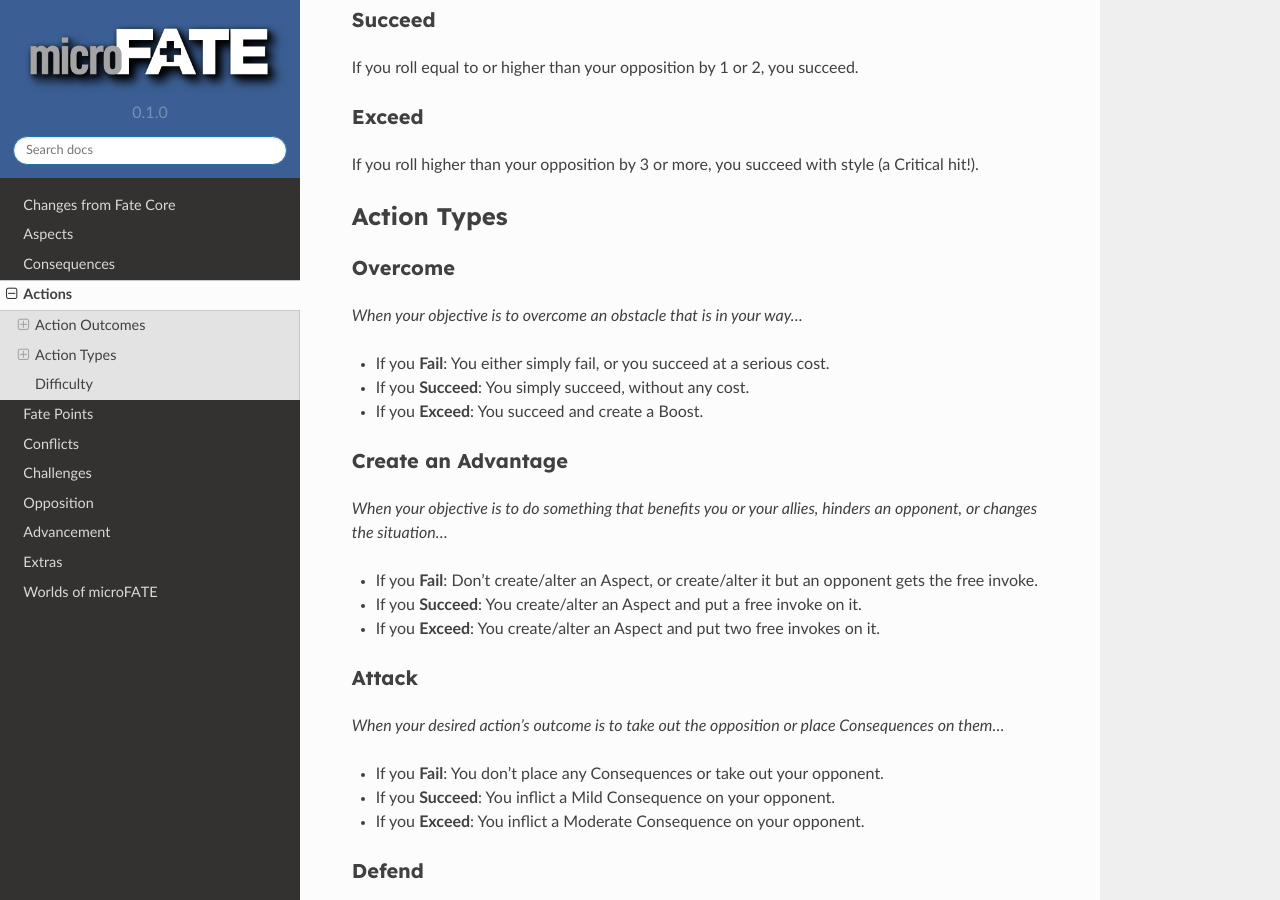
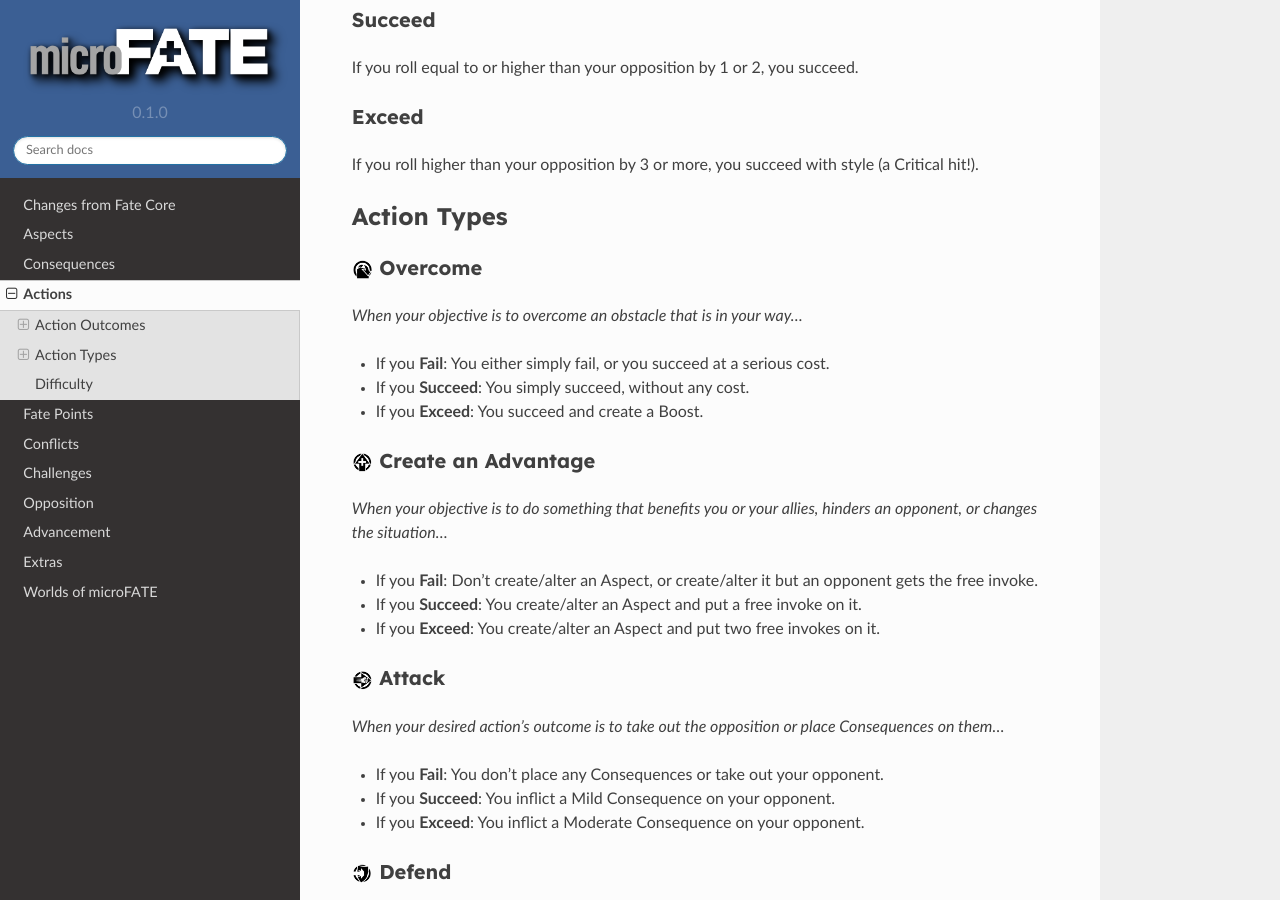
Before and after one commit to TaTooKa/microfate, a Sphinx documentation site: the page built from docs/source/pages/actions.rst, in a window 1280 px wide and 900 px high, scrolled down 446 px. Built offline with Sphinx 7.4.7 and the Read the Docs theme 2.0.0, drawn with Linux system fonts in a browser that asks for light colours.

Commit message:
Add action icons.

```diff
--- a/docs/source/pages/actions.rst
+++ b/docs/source/pages/actions.rst
@@ -1,3 +1,15 @@
+.. |icon_overcome| image:: ../_static/images/overcome.png
+  :height: 2ex
+
+.. |icon_caa| image:: ../_static/images/createanadvantage.png
+  :height: 2ex
+
+.. |icon_attack| image:: ../_static/images/attack.png
+  :height: 2ex
+
+.. |icon_defend| image:: ../_static/images/defend.png
+  :height: 2ex
+
 Actions
 =======
 
@@ -26,8 +38,8 @@
 Action Types
 ------------
 
-Overcome
-~~~~~~~~
+|icon_overcome| Overcome
+~~~~~~~~~~~~~~~~~~~~~~~~
 
 *When your objective is to overcome an obstacle that is in your way...*
 
@@ -37,8 +49,8 @@
 
 * If you **Exceed**: You succeed and create a Boost.
 
-Create an Advantage
-~~~~~~~~~~~~~~~~~~~
+|icon_caa| Create an Advantage
+~~~~~~~~~~~~~~~~~~~~~~~~~~~~~~
 
 *When your objective is to do something that benefits you or your
 allies, hinders an opponent, or changes the situation...*
@@ -49,8 +61,8 @@
 
 * If you **Exceed**: You create/alter an Aspect and put two free invokes on it.
 
-Attack
-~~~~~~
+|icon_attack| Attack
+~~~~~~~~~~~~~~~~~~~~
 
 *When your desired action’s outcome is to take out the opposition or place
 Consequences on them…*
@@ -61,8 +73,8 @@
 
 * If you **Exceed**: You inflict a Moderate Consequence on your opponent.
 
-Defend
-~~~~~~
+|icon_defend| Defend
+~~~~~~~~~~~~~~~~~~~~
 
 *When you attempt to avoid an Attack or prevent someone from Creating an
 Advantage against you…*
--- a/docs/source/pages/worldsofmicrofate.rst
+++ b/docs/source/pages/worldsofmicrofate.rst
@@ -28,6 +28,11 @@
 
 Work in Progress.
 
+subtitle 1
+~~~~~~~~~~
+
+WiP.
+
 Space Opera Adventures
 ----------------------
 
```
Also changed, not shown: docs/source/_static/images/attack.png (added), docs/source/_static/images/createanadvantage.png (added), docs/source/_static/images/defend.png (added), docs/source/_static/images/overcome.png (added), docs/source/_static/images/the_ladder.png.
